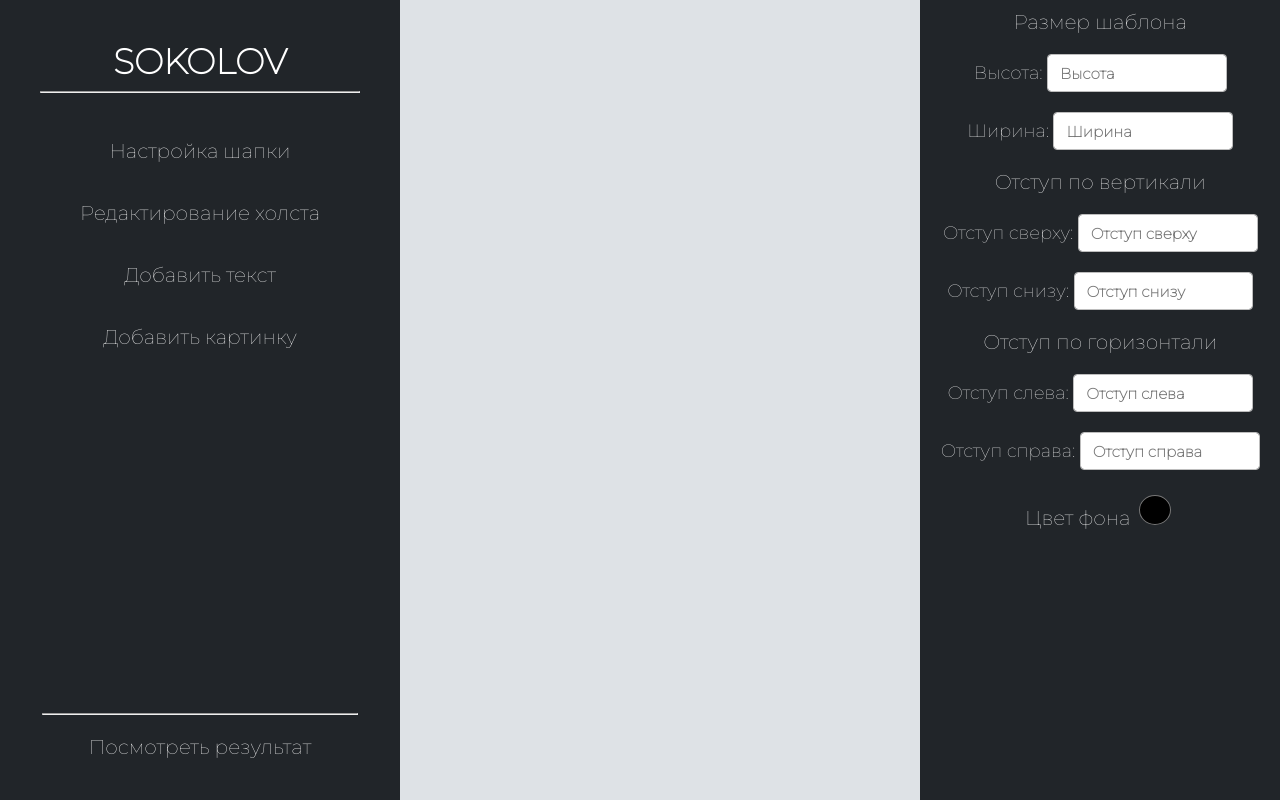
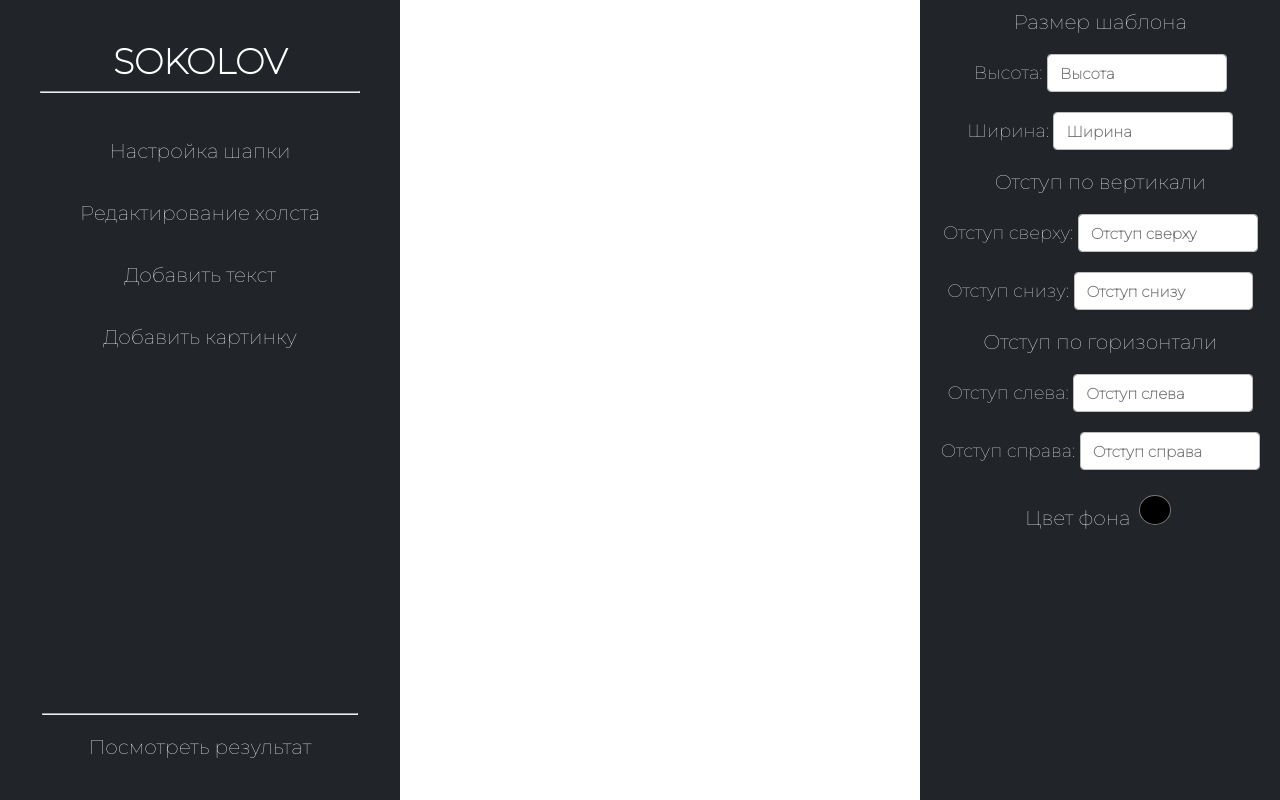
Before and after one commit to HOKAGE888/Shablone, a Flask app: page /pattern/edit in a window 1280 px wide. Run offline with Flask 3, Linux system fonts and the light colour scheme.

Commit message:
аааааааааааааааа забыл

```diff
--- a/static/edit_template.js
+++ b/static/edit_template.js
@@ -1,4 +1,22 @@
-template_pattern = []
+template_pattern = [
+    {
+        "id": "0",
+        "style": {
+            "z-index": "4",
+            "background-color": "#fff",
+            "width": "1000px",
+            "height": "800px",
+            "margin-top": "0px",
+            "margin-left": "0px",
+            "position": "absolute",
+        },
+        "const": {
+            "margin-top": `${(document.documentElement.scrollHeight-800) / 2}px`,
+            "margin-left": `${(document.documentElement.scrollWidth-1000) / 2}px`,
+        },
+        "tag": "background",
+    }
+]
 
 default_template = {
     "text": {
@@ -85,6 +103,7 @@ function update_view() {
 
 
 id = 0
+scale = 1
 window.onload = function () {
     update_view()
     document.getElementById("add-text").addEventListener('click', function () {
@@ -93,6 +112,15 @@ window.onload = function () {
 
     document.getElementById("add-img").addEventListener('click', function () {
         add_element("img")
+    })
+
+    document.addEventListener("mousewheel", function (e) {
+        if (e.deltaY> 0) {
+            scale += 0.1
+        } else {
+            scale -= 0.1
+        }
+        document.querySelectorAll(".main-content")[0].style = `transform: scale(${scale});`
     })
 
     document.querySelectorAll("input").forEach(element =>{
@@ -106,6 +134,9 @@ function add_element(type){
     id += 1
     new_elemetn = {...default_template[type]}
     new_elemetn["id"] = String(id)
+    for (const [key, value] of Object.entries(new_elemetn["const"])) {
+        new_elemetn["const"][key] = template_pattern[0]["const"][key]
+    }
     template_pattern.push(new_elemetn)
     update_view()
     set_template_settings(id)
--- a/templates/edit_pattern.html
+++ b/templates/edit_pattern.html
@@ -11,49 +11,35 @@
   <script src="{{ url_for('static', filename='edit_template.js') }}"></script>
 
 </head>
+<!-- view created by Jost -->
 
 <body bgcolor="#dee2e6" class="flex-vertical">
+  <!-- <input id="file-input" type="file" name="name" style="display: none;"/> -->
+
+  <!-- onclick="open_file_dialog()" -->
   <div class="fone">
     <div class="top-element">
-        <div style="font-family: Montserrat, Helvetica, sans-serif; font-size: 35px; color: #ffffff; text-align: center; font-weight: bold;">
+      <div
+        style="font-family: Montserrat, Helvetica, sans-serif; font-size: 35px; color: #ffffff; text-align: center; font-weight: bold;">
         SOKOLOV
       </div>
       <hr class="liniya">
     </div>
 
-        <button class="panel" >Настройка шапки</button>
+    <button class="panel">Настройка шапки</button>
 
-        <button class="panel" >Редактирование холста</button>
+    <button class="panel">Редактирование холста</button>
 
-        <button id="add-text" class="panel" >Добавить текст</button>
+    <button id="add-text" class="panel">Добавить текст</button>
 
-        <button class="panel" id="add-img"
-
-
-
-
-
-
-
-
-
-        >Добавить картинку</button>
-        <!-- <input id="file-input" type="file" name="name" style="display: none;"/> -->
-
-        <!-- onclick="open_file_dialog()" -->
+    <button class="panel" id="add-img">Добавить картинку</button>
 
     <div class="preview">
       <hr style="width: 80%">
-        <button class="preview" >Посмотреть результат</button>
+      <button class="preview">Посмотреть результат</button>
     </div>
-
-
-<!--
-      <div class="add-img-template" id="add-img"></div>
-      <div class="add-text-template"id="add-text"></div> -->
   </div>
   <div class="main-content" id="main">
-      <!-- <canvas id="pattern"></canvas> -->
   </div>
 
   <div class="right-menu flex-vertical">
@@ -62,18 +48,18 @@
     </div>
     <div class="text-right-menu">
       Высота:
-        <input class="text-field__input" id="height" type="text" name="text" placeholder="Высота" ><br>
+      <input class="text-field__input" id="height" type="text" name="text" placeholder="Высота"><br>
       Ширина:
-        <input class="text-field__input" id="width" type="text" name="text" placeholder="Ширина" >
+      <input class="text-field__input" id="width" type="text" name="text" placeholder="Ширина">
     </div>
     <div class="right-text">
       Отступ по вертикали
     </div>
     <div class="text-right-menu">
       Отступ сверху:
-        <input class="text-field__input" id="margin-top" type="text" name="text" placeholder="Отступ сверху" >
+      <input class="text-field__input" id="margin-top" type="text" name="text" placeholder="Отступ сверху">
       Отступ снизу:
-        <input class="text-field__input" id="bottom-x" type="text" name="text" placeholder="Отступ снизу" >
+      <input class="text-field__input" id="bottom-x" type="text" name="text" placeholder="Отступ снизу">
     </div>
 
     <div class="right-text">
@@ -82,9 +68,9 @@
 
     <div class="text-right-menu">
       Отступ слева:
-        <input class="text-field__input" id="margin-left" type="text" name="text" placeholder="Отступ слева" ><br>
+      <input class="text-field__input" id="margin-left" type="text" name="text" placeholder="Отступ слева"><br>
       Отступ справа:
-        <input class="text-field__input" id="right-y" type="text" name="text" placeholder="Отступ справа" >
+      <input class="text-field__input" id="right-y" type="text" name="text" placeholder="Отступ справа">
     </div>
 
 
@@ -92,11 +78,7 @@
       Цвет фона
       <input class="cr" type="color" id="background-color">
     </div>
+  </div>
+</body>
 
-
-
-    </div>
-
-
-</body>
 </html>
```
Lines whose indentation alone changed are shown as unchanged.
